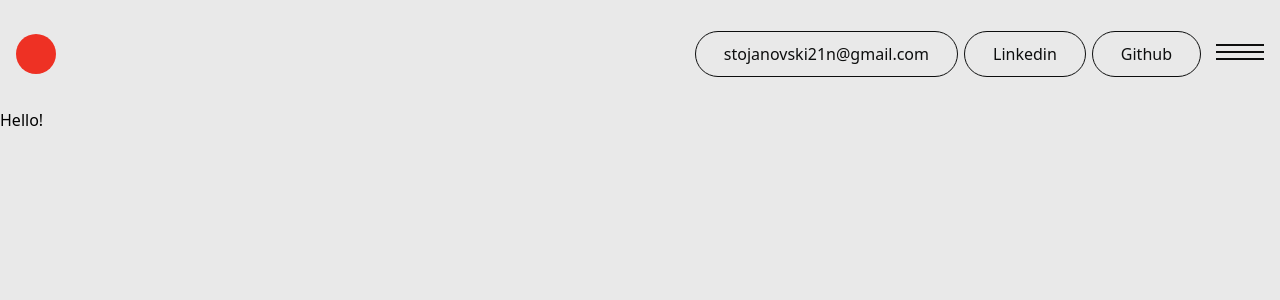
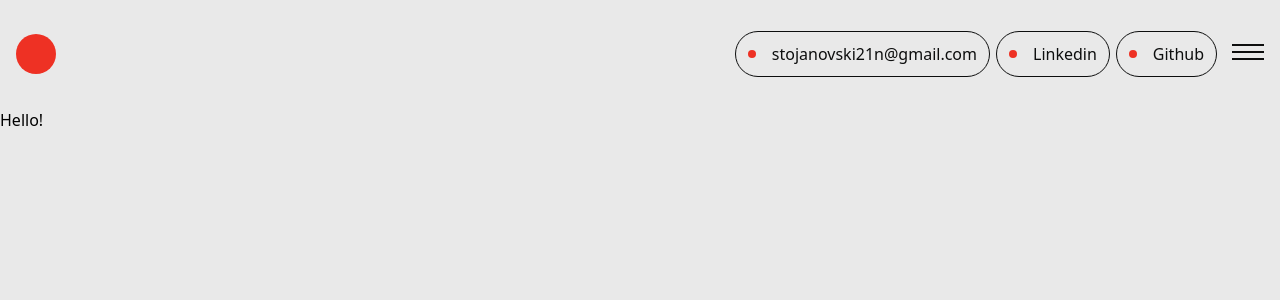
Before and after one commit to Niko21122323/portfolio-project-nikola, a Next.js app: page / in a window 1280 px wide. Shown: the top 300 px of the page. Built offline with nearby package versions, Linux system fonts and the light colour scheme.

Commit message:
completed the buttons in the navbar

```diff
--- a/components/ButtonPrimary.tsx
+++ b/components/ButtonPrimary.tsx
@@ -5,24 +5,24 @@ import { useRef, useState } from "react";
 
 const ButtonPrimary = ({ title, link }: { title: string; link: string }) => {
   const buttonRef = useRef<HTMLAnchorElement>(null);
-  const [textPosition, setTextPosition] = useState({ x: 0, y: 0 });
+  const [buttonPosition, setButtonPosition] = useState({ x: 0, y: 0 });
 
   const handleMouseMove = (e: React.MouseEvent<HTMLAnchorElement>) => {
     if (!buttonRef.current) return;
 
     const rect = buttonRef.current.getBoundingClientRect();
-    const centerX = rect.width / 5;
-    const centerY = rect.height / 5;
+    const centerX = rect.width / 2;
+    const centerY = rect.height / 2;
     const mouseX = e.clientX - rect.left - centerX;
     const mouseY = e.clientY - rect.top - centerY;
-    const moveX = -mouseX * 0.1;
-    const moveY = -mouseY * 0.1;
+    const moveX = mouseX * 0.07;
+    const moveY = mouseY * 0.07;
 
-    setTextPosition({ x: moveX, y: moveY });
+    setButtonPosition({ x: moveX, y: moveY });
   };
 
   const handleMouseLeave = () => {
-    setTextPosition({ x: 0, y: 0 });
+    setButtonPosition({ x: 0, y: 0 });
   };
 
   return (
@@ -31,18 +31,16 @@ const ButtonPrimary = ({ title, link }: { title: string; link: string }) => {
       href={link}
       onMouseMove={handleMouseMove}
       onMouseLeave={handleMouseLeave}
-      className="relative flex items-center w-full px-7 py-2.5 rounded-full overflow-hidden outline outline-dark hover:outline-primary transition-colors duration-300 ease-in-out group"
+      className="relative flex items-center w-full bg-body px-6 py-2.5 rounded-full overflow-hidden outline outline-dark hover:outline-primary transition-colors duration-300 ease-in-out group"
+      style={{
+        transform: `translate(${buttonPosition.x}px, ${buttonPosition.y}px)`,
+        transition: "transform 0.1s ease-out",
+      }}
     >
-      <span
-        className="relative z-10 text-dark group-hover:text-body transition-colors duration-300 ease-in-out"
-        style={{
-          transform: `translate(${textPosition.x}px, ${textPosition.y}px)`,
-          transition: "transform 0.1s ease-out",
-        }}
-      >
+      <span className="relative z-10 text-dark translate-x-3 group-hover:translate-x-0 group-hover:text-body transition-all duration-300 ease-in-out">
         {title}
       </span>
-      <div className="absolute bottom-1/2 translate-y-1/2 left-1/2 -translate-x-1/2 size-0 bg-transparent rounded-full group-hover:h-full group-hover:size-full group-hover:bg-primary transition-all duration-300 ease-in-out"></div>
+      <div className="absolute bottom-1/2 translate-y-1/2 left-3 size-2 bg-primary rounded-full group-hover:h-full group-hover:size-full group-hover:left-0 transition-all duration-300 ease-in-out"></div>
     </Link>
   );
 };
--- a/components/HamburgerMenu.tsx
+++ b/components/HamburgerMenu.tsx
@@ -1,13 +1,41 @@
-const HamburgerMenu = ({ clickEvent }: { clickEvent: () => void }) => {
+import { motion } from "framer-motion";
+
+const HamburgerMenu = ({
+  isActive,
+  clickEvent,
+}: {
+  isActive: boolean;
+  clickEvent: () => void;
+}) => {
   return (
     <button
       type="button"
       onClick={clickEvent}
-      className="relative overflow-hidden w-12 h-4 cursor-pointer"
+      className="relative overflow-hidden w-8 h-4 cursor-pointer"
     >
-      <div className="absolute top-0 left-0 h-0.5 w-full bg-dark"></div>
-      <div className="absolute top-1/2 left-1/2 -translate-x-1/2 -translate-y-1/2 h-0.5 w-full bg-dark"></div>
-      <div className="absolute bottom-0 right-0 h-0.5 w-full bg-dark"></div>
+      <motion.div
+        animate={{
+          rotate: isActive ? 45 : 0,
+          y: isActive ? 6 : 0,
+        }}
+        transition={{ duration: 0.3 }}
+        className="absolute top-0 left-0 h-0.5 w-full bg-dark"
+      />
+      <motion.div
+        animate={{
+          width: isActive ? 0 : "100%",
+        }}
+        transition={{ duration: 0.3 }}
+        className="absolute top-1/2 right-0 -translate-y-1/2 h-0.5 w-full bg-dark"
+      />
+      <motion.div
+        animate={{
+          rotate: isActive ? -45 : 0,
+          y: isActive ? -6 : 0,
+        }}
+        transition={{ duration: 0.3 }}
+        className="absolute bottom-0 right-0 h-0.5 w-full bg-dark"
+      />
     </button>
   );
 };
--- a/components/Navbar.tsx
+++ b/components/Navbar.tsx
@@ -1,7 +1,7 @@
 "use client";
 
 import { useState } from "react";
-import { motion, AnimatePresence } from "framer-motion";
+import { motion, AnimatePresence, cubicBezier } from "framer-motion"; // added cubicBezier
 import ButtonPrimary from "./ButtonPrimary";
 import HamburgerMenu from "./HamburgerMenu";
 
@@ -15,10 +15,13 @@ const Navbar = () => {
 
   const menuSlide = {
     initial: { x: "calc(100% + 100px)" },
-    enter: { x: "0", transition: { duration: 0.8, ease: [0.76, 0, 0.24, 1] } },
+    enter: {
+      x: "0",
+      transition: { duration: 0.8, ease: cubicBezier(0.76, 0, 0.24, 1) },
+    },
     exit: {
       x: "calc(100% + 100px)",
-      transition: { duration: 0.8, ease: [0.76, 0, 0.24, 1] },
+      transition: { duration: 0.8, ease: cubicBezier(0.76, 0, 0.24, 1) }, // <-- fixed
     },
   };
 
@@ -28,11 +31,11 @@ const Navbar = () => {
     },
     enter: {
       d: targetPath,
-      transition: { duration: 1, ease: [0.76, 0, 0.24, 1] },
+      transition: { duration: 1, ease: cubicBezier(0.76, 0, 0.24, 1) }, // <-- fixed
     },
     exit: {
       d: initialPath,
-      transition: { duration: 0.8, ease: [0.76, 0, 0.24, 1] },
+      transition: { duration: 0.8, ease: cubicBezier(0.76, 0, 0.24, 1) }, // <-- fixed
     },
   };
 
@@ -56,7 +59,10 @@ const Navbar = () => {
                 <ButtonPrimary title="Github" link="https://github.com" />
               </div>
               <div className="ml-2">
-                <HamburgerMenu clickEvent={() => setIsMenuOpen(!isMenuOpen)} />
+                <HamburgerMenu
+                  isActive={isMenuOpen}
+                  clickEvent={() => setIsMenuOpen(!isMenuOpen)}
+                />
               </div>
             </div>
           </div>
@@ -73,6 +79,7 @@ const Navbar = () => {
             className="fixed right-0 top-0 h-screen w-[30%] bg-dark z-50"
           >
             <svg className="absolute top-0 left-[-99px] w-[100px] h-full fill-dark stroke-none pointer-events-none">
+              <title>Menu curve background</title>
               <motion.path
                 variants={curve}
                 initial="initial"
@@ -81,6 +88,7 @@ const Navbar = () => {
               />
             </svg>
             <button
+              type="button"
               onClick={() => setIsMenuOpen(false)}
               className="text-white text-5xl"
             >
```
